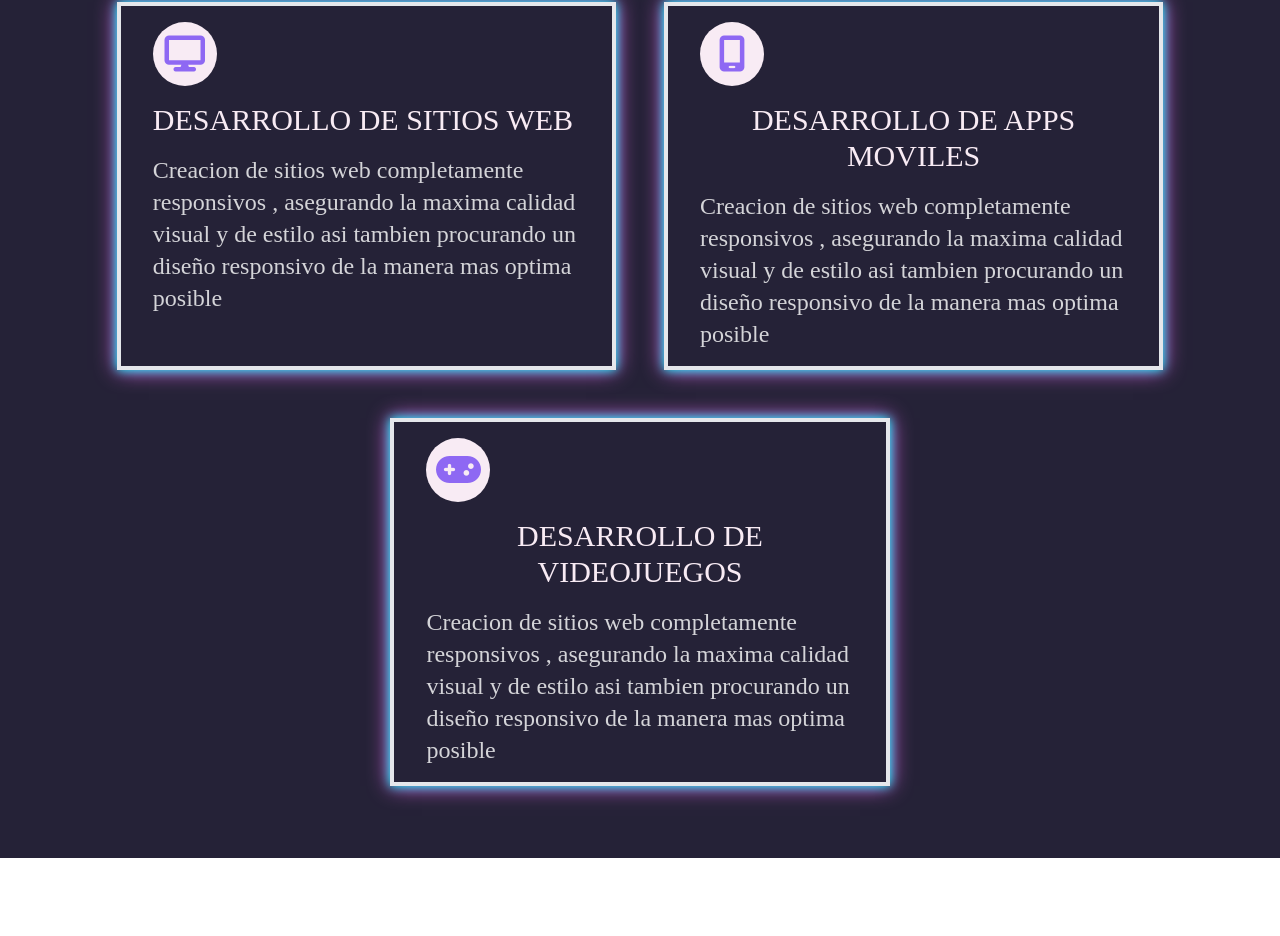
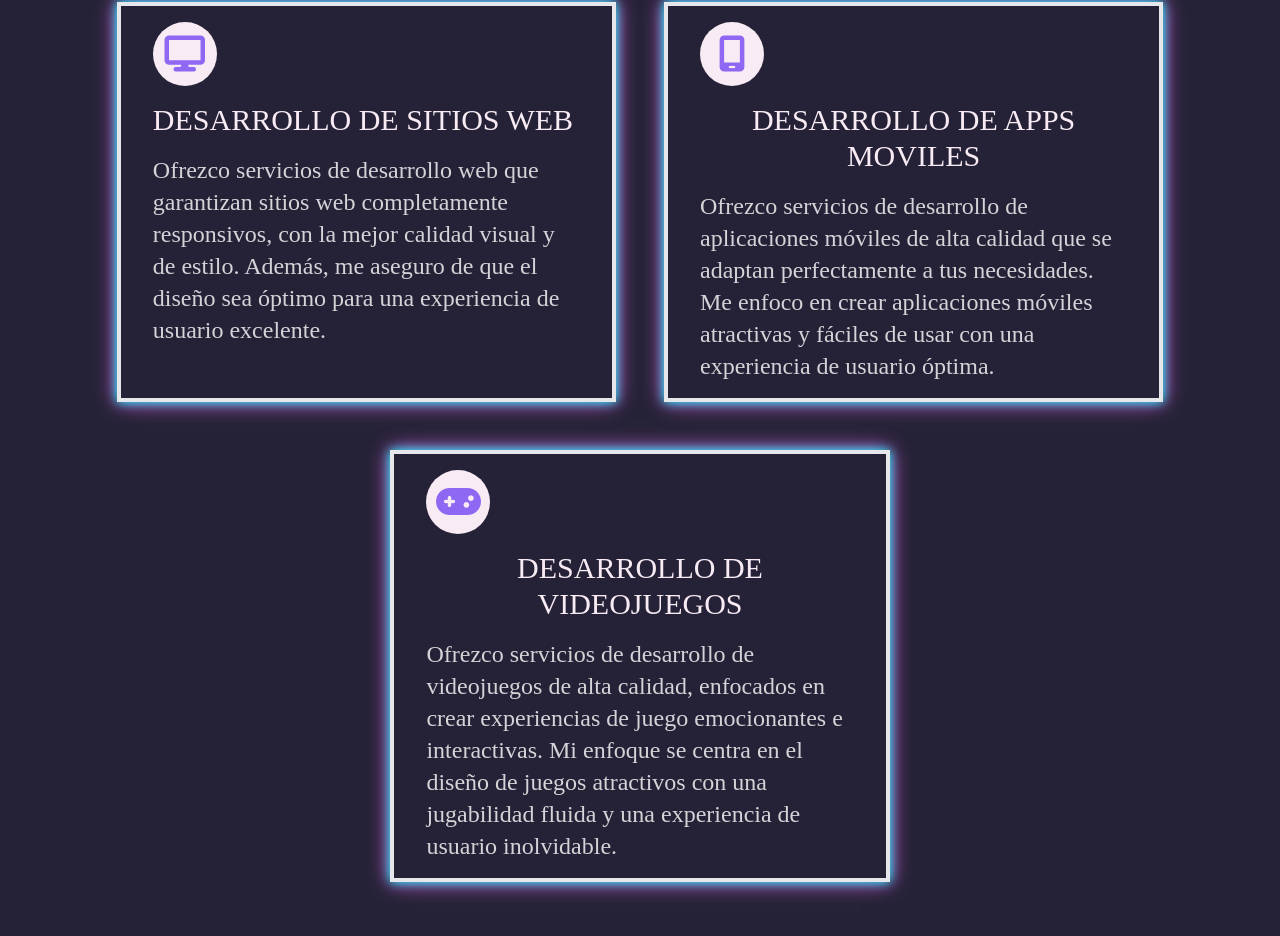
Before and after one commit to Numonu/portafolio, a React (Vite) app: page / in a window 1280 px wide. Shown: the part 1259-2195 px from the top of the page. Before the commit the page ends 2117 px from the top, so only its background shows below. Built offline with nearby package versions, Linux system fonts and the light colour scheme; a web font is replaced by a local one.

Commit message:
cambio de descripcion en servicios

```diff
--- a/src/layout/Services.jsx
+++ b/src/layout/Services.jsx
@@ -7,17 +7,17 @@ export function Services() {
 					<Card
 						icon={<i className="fa-solid fa-display"></i>}
 						title="Desarrollo de Sitios Web"
-						description="Creacion de sitios web completamente responsivos , asegurando la maxima calidad visual y de estilo asi tambien procurando un diseño responsivo de la manera mas optima posible"
+						description="Ofrezco servicios de desarrollo web que garantizan sitios web completamente responsivos, con la mejor calidad visual y de estilo. Además, me aseguro de que el diseño sea óptimo para una experiencia de usuario excelente."
 					/>
                     <Card
 						icon={<i className="fa-solid fa-mobile-screen"></i>}
 						title="Desarrollo de Apps Moviles"
-						description="Creacion de sitios web completamente responsivos , asegurando la maxima calidad visual y de estilo asi tambien procurando un diseño responsivo de la manera mas optima posible"
+						description="Ofrezco servicios de desarrollo de aplicaciones móviles de alta calidad que se adaptan perfectamente a tus necesidades. Me enfoco en crear aplicaciones móviles atractivas y fáciles de usar con una experiencia de usuario óptima."
 					/>
                     <Card
 						icon={<i className="fa-solid fa-gamepad"></i>}
 						title="Desarrollo de Videojuegos"
-						description="Creacion de sitios web completamente responsivos , asegurando la maxima calidad visual y de estilo asi tambien procurando un diseño responsivo de la manera mas optima posible"
+						description="Ofrezco servicios de desarrollo de videojuegos de alta calidad, enfocados en crear experiencias de juego emocionantes e interactivas. Mi enfoque se centra en el diseño de juegos atractivos con una jugabilidad fluida y una experiencia de usuario inolvidable."
 					/>
 				</div>
 			</div>
```
